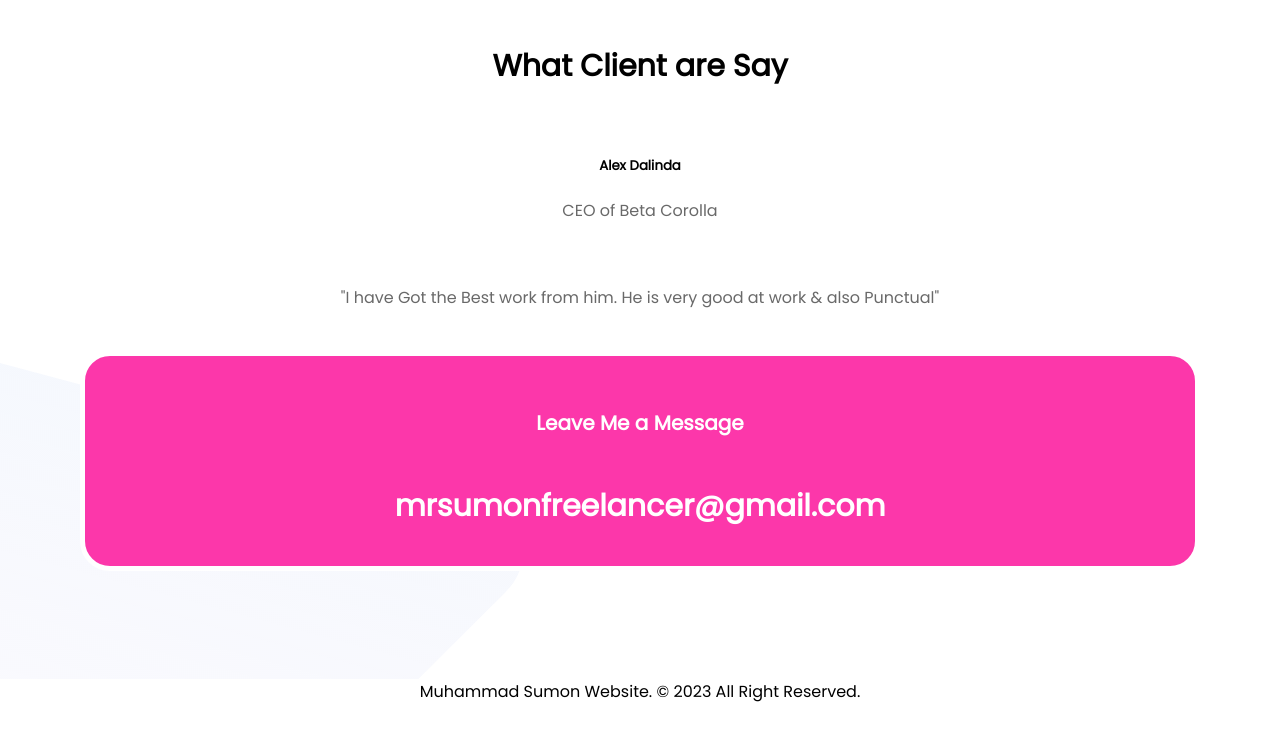
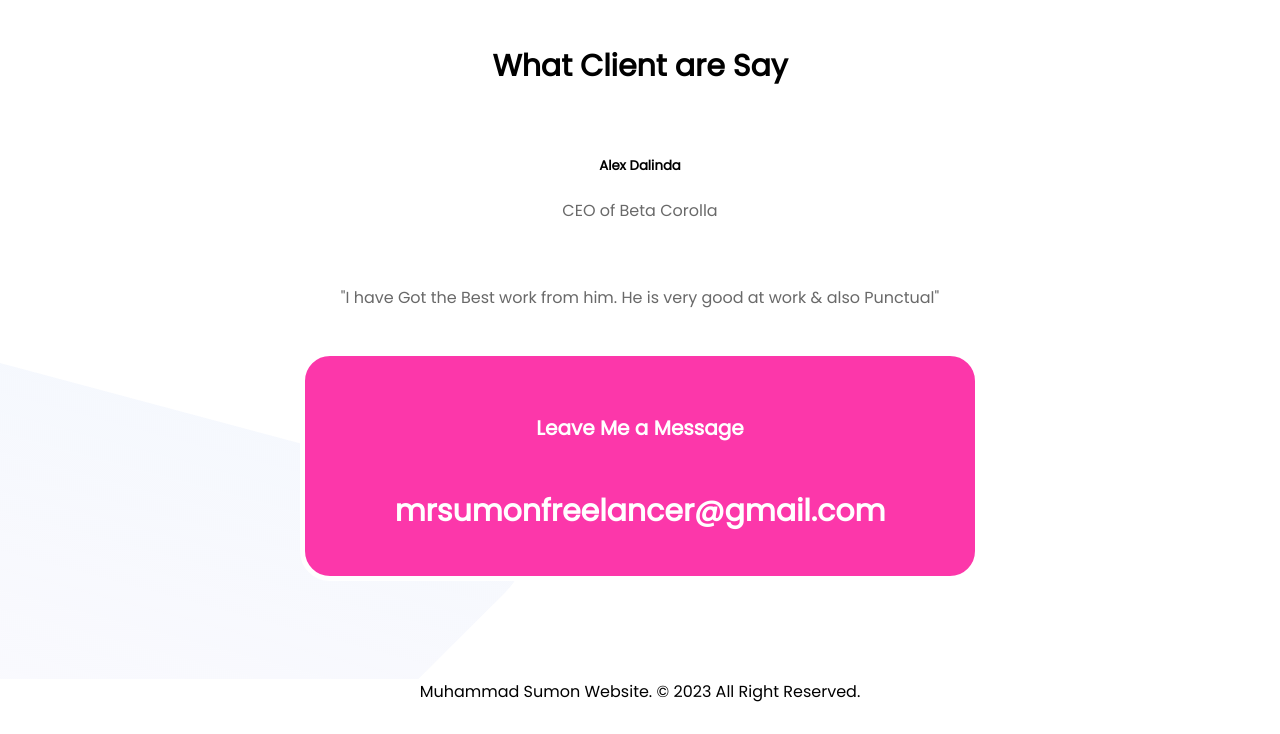
Before and after one commit to MrMuhammadSumon/personal-website, a plain HTML site: page index.html in a window 1280 px wide. Shown: the part 1621-2355 px from the top of the page. Drawn offline with Linux system fonts and the light colour scheme.

Commit message:
complete

```diff
--- a/style.css
+++ b/style.css
@@ -63,7 +63,7 @@ h4{
 }
 .review{
     text-align: center;
-    margin: 20px 80px;
+    margin: 20px 300px;
     border: 5px solid white;
     border-radius: 30px;
 
@@ -72,7 +72,7 @@ h4{
     background-color: rgb(252, 55, 170);
     height: 200px;
     color: white;
-    padding: 5px 50px;
+    padding: 10px 50px;
 
 }
 .bottom{
```
Also changed, not shown: index.html (+1 -2 lines).
